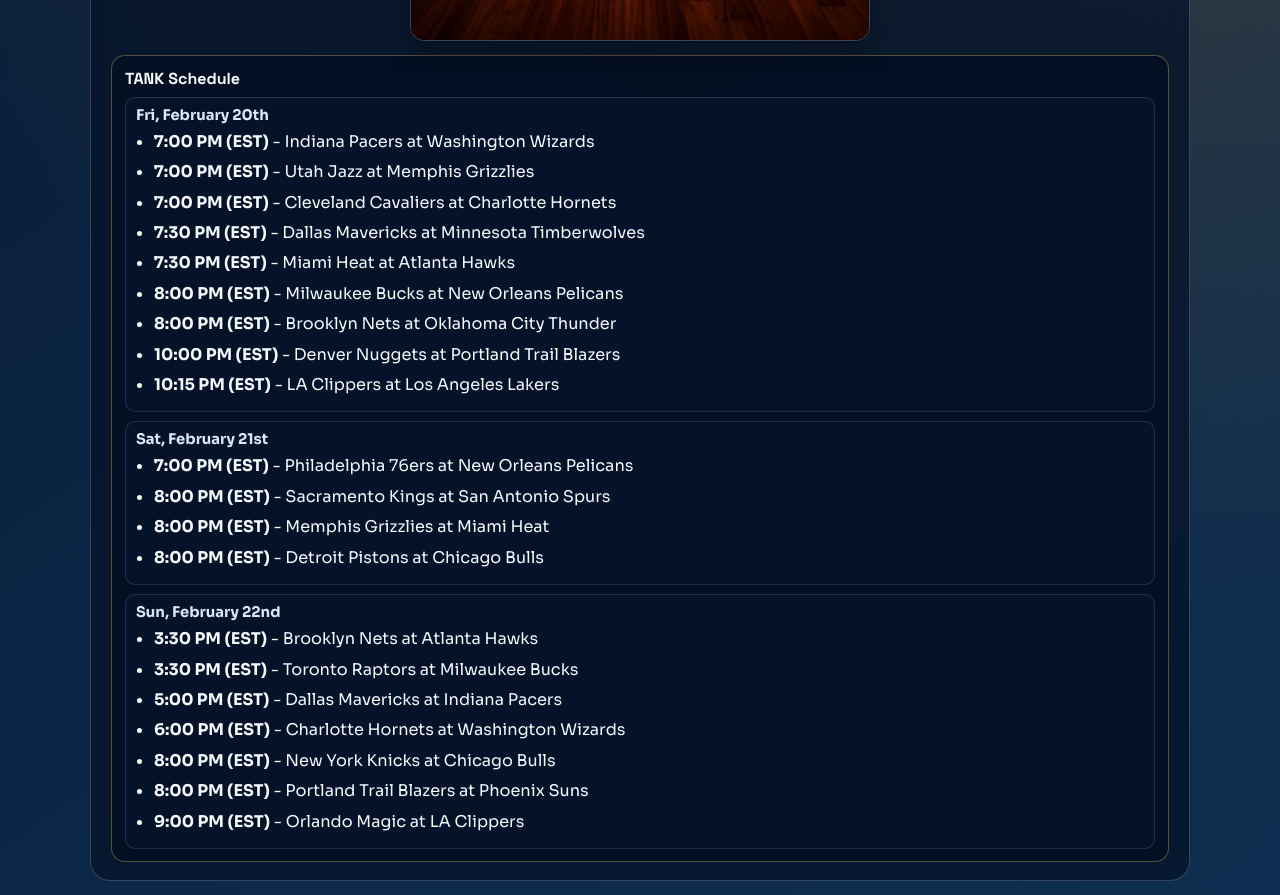
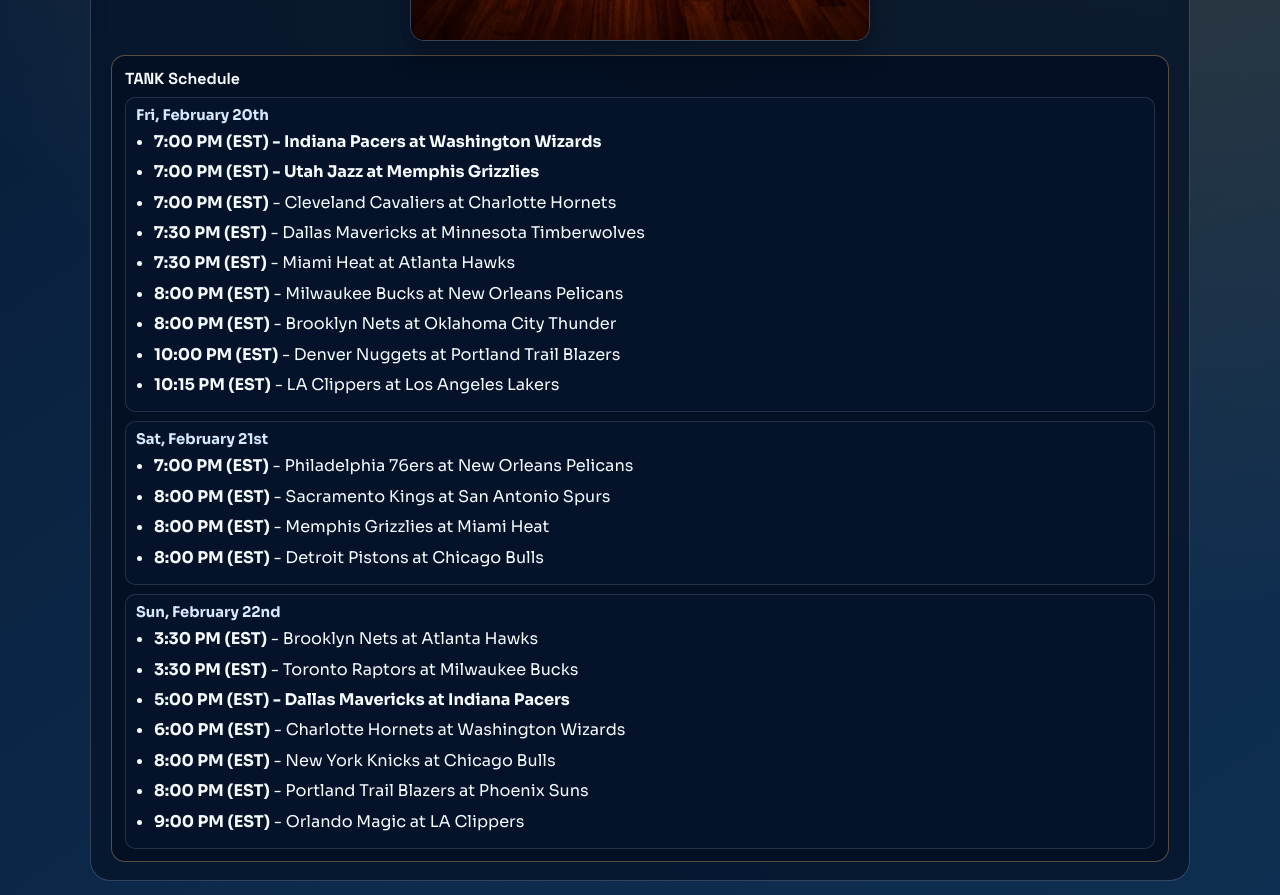
Before and after one commit to gmikenielsen/RaceToTank, a website: page public/index.html in a window 1280 px wide. Shown: the part 840-1735 px from the top of the page. Drawn offline with Linux system fonts and the light colour scheme.

Commit message:
Bold schedule games when both teams are in bottom 8

```diff
--- a/public/app.js
+++ b/public/app.js
@@ -152,10 +152,50 @@
   };
 }
 
-function renderTodaySchedule(todaySchedule) {
+function getBottomEightTeamNames(rows) {
+  if (!Array.isArray(rows) || !rows.length) return new Set();
+
+  const orderedRows = [...rows].sort((a, b) => {
+    const aRank = Number(a?.rank);
+    const bRank = Number(b?.rank);
+    const aHasRank = Number.isFinite(aRank) && aRank > 0;
+    const bHasRank = Number.isFinite(bRank) && bRank > 0;
+
+    if (aHasRank && bHasRank) return aRank - bRank;
+    if (aHasRank) return -1;
+    if (bHasRank) return 1;
+    return 0;
+  });
+
+  return new Set(
+    orderedRows
+      .slice(0, 8)
+      .map((row) => String(row?.team || '').trim())
+      .filter(Boolean)
+  );
+}
+
+function isBottomEightMatchup(game, bottomEightNames) {
+  const trackedTeams = Array.isArray(game?.trackedTeams)
+    ? game.trackedTeams.map((name) => String(name || '').trim()).filter(Boolean)
+    : [];
+
+  if (trackedTeams.length >= 2) {
+    return trackedTeams.slice(0, 2).every((teamName) => bottomEightNames.has(teamName));
+  }
+
+  const matchup = String(game?.matchup || '');
+  const parts = matchup.split(/\s+at\s+/i).map((part) => part.trim()).filter(Boolean);
+  if (parts.length !== 2) return false;
+
+  return bottomEightNames.has(parts[0]) && bottomEightNames.has(parts[1]);
+}
+
+function renderTodaySchedule(todaySchedule, rows = []) {
   todayListEl.innerHTML = '';
 
   const { timeZone, days } = normalizeScheduleDays(todaySchedule);
+  const bottomEightNames = getBottomEightTeamNames(rows);
 
   if (!days.length) {
     todayListEl.innerHTML = '<p class="today-empty">No tank games in the next 3 days.</p>';
@@ -178,7 +218,8 @@
             .map((game) => {
               const matchup = escapeHtml(game.matchup || 'Unknown matchup');
               const tipoffText = game.tipoffUtc ? `${formatter.format(new Date(game.tipoffUtc))} (EST)` : 'TBD (EST)';
-              return `<li><strong>${escapeHtml(tipoffText)}</strong> - ${matchup}</li>`;
+              const emphasize = isBottomEightMatchup(game, bottomEightNames);
+              return `<li class="${emphasize ? 'bottom-eight' : ''}"><strong>${escapeHtml(tipoffText)}</strong> - ${matchup}</li>`;
             })
             .join('')}</ul>`
         : '<p class="today-empty">No tank games.</p>';
@@ -248,7 +289,7 @@
     const payload = await response.json();
     const rows = Array.isArray(payload.rows) ? payload.rows : [];
 
-    renderTodaySchedule(payload.todaySchedule);
+    renderTodaySchedule(payload.todaySchedule, rows);
     renderRows(rows, payload);
   } catch (error) {
     showStatus(`Unable to load data: ${error.message}`, true);
--- a/public/index.html
+++ b/public/index.html
@@ -155,6 +155,10 @@
         margin-bottom: 7px;
         line-height: 1.45;
         font-size: 1.01rem;
+      }
+
+      .today-list li.bottom-eight {
+        font-weight: 700;
       }
 
       .today-empty {
```
